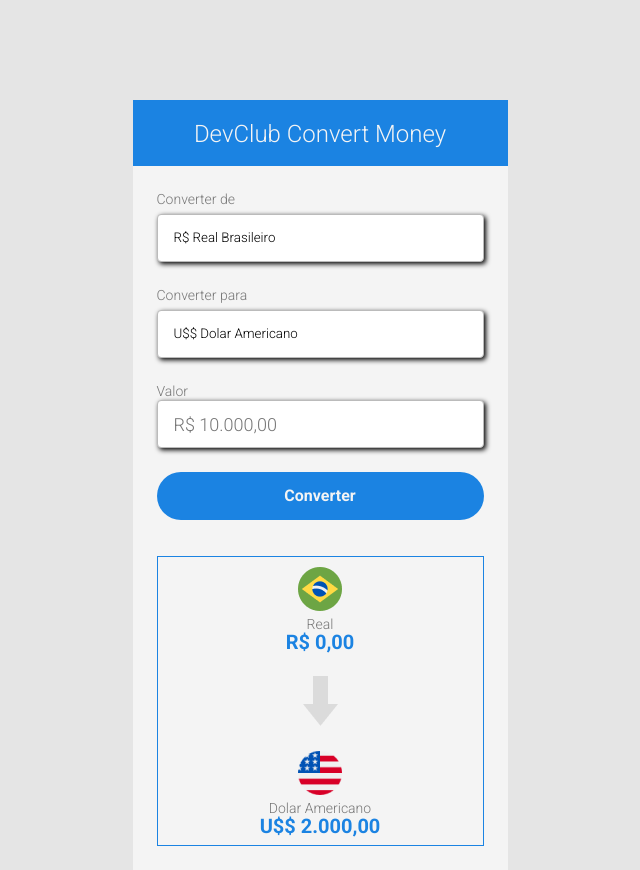
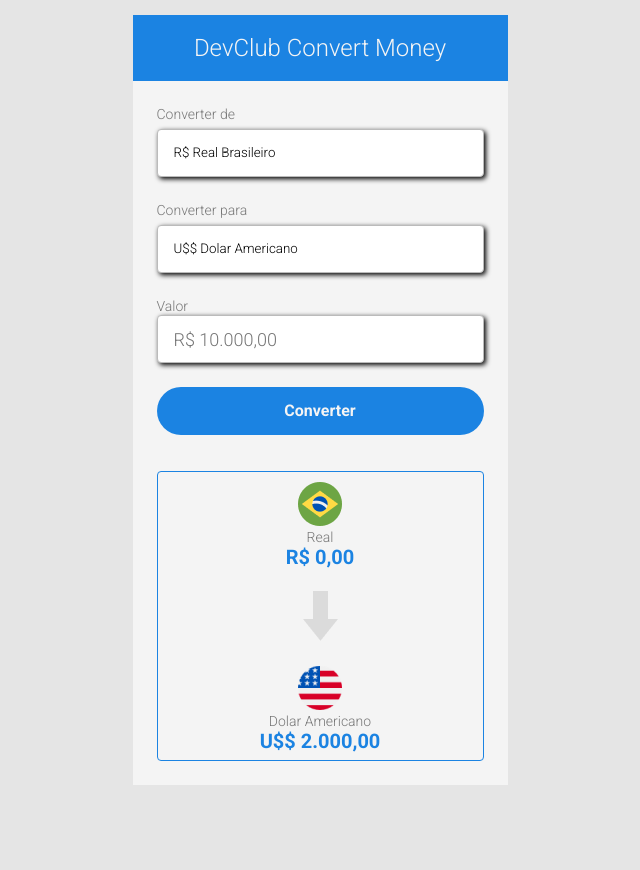
Before and after one commit to RomuloHiago/ConversorDeMoedas, a plain HTML site: page PROJECT/index.html in a window 1280 px wide. Shown: the whole page, without its empty margins (320-960 px from the left). After the commit the page ends 800 px from the top, so only its background shows below. Drawn offline with Linux system fonts and the light colour scheme.

Commit message:
alteração no projeto inserindo no style dysplay flex

```diff
--- a/PROJECT/styles.css
+++ b/PROJECT/styles.css
@@ -11,19 +11,23 @@
 
 body{
     background-color: #E5E5E5;
+    display: flex;
+    justify-content: center;
+    align-items: center;
+    height: 100vh;
 }
 
 .container{
     width: 375px;
     background-color: #f4f4f4;
-    margin: 0 auto;
-    margin-top: 100px;
-
 }
 
 header{
     background-color:#1B83E2 ;
     height: 66px;
+    display: flex;
+    justify-content: center;
+    align-items: center;
 }
 
 h1{
@@ -31,8 +35,7 @@ h1{
     font-size: 24px;
     line-height: 18px;
     color: #f4f4f4;
-    text-align: center;
-    padding-top: 25px;
+
 
 }
 
@@ -104,13 +107,20 @@ button:active {
 
 section {
     border: 1px solid #1B83E2;
-    box-sizing: border-box;
+    border-radius: 4px;
+    display: flex;
+    flex-direction: column;
+    align-items: center;
+    gap: 15px;
 
 }
 
 .currency-container{
-    text-align: center;
     padding: 10px;
+    display: flex;
+    flex-direction: column;
+    align-items: center;
+    gap: 2px;
 
 }
 
@@ -125,9 +135,3 @@ section {
     font-weight: bold;
     font-size: 20px;
 }
-
-.seta-img {
-   margin: 15px auto;
-   display: block;
-
-}
```
